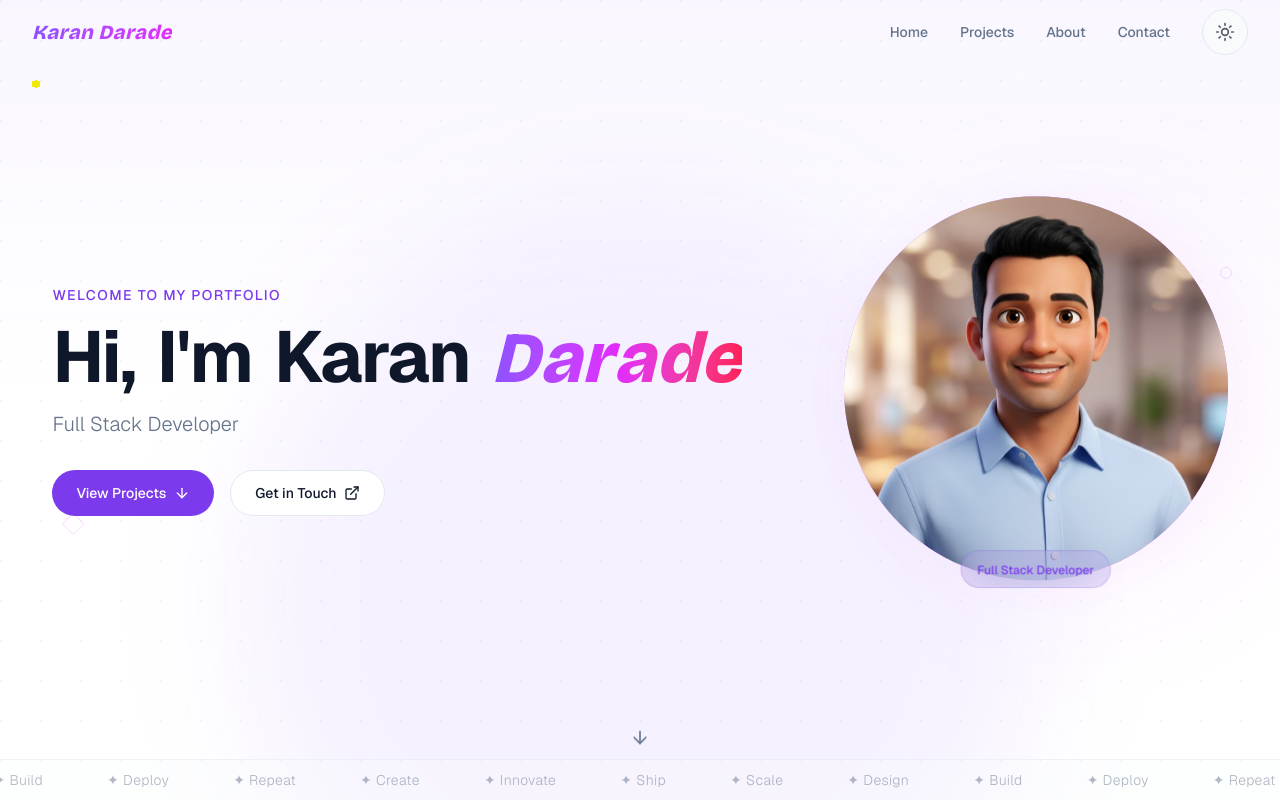
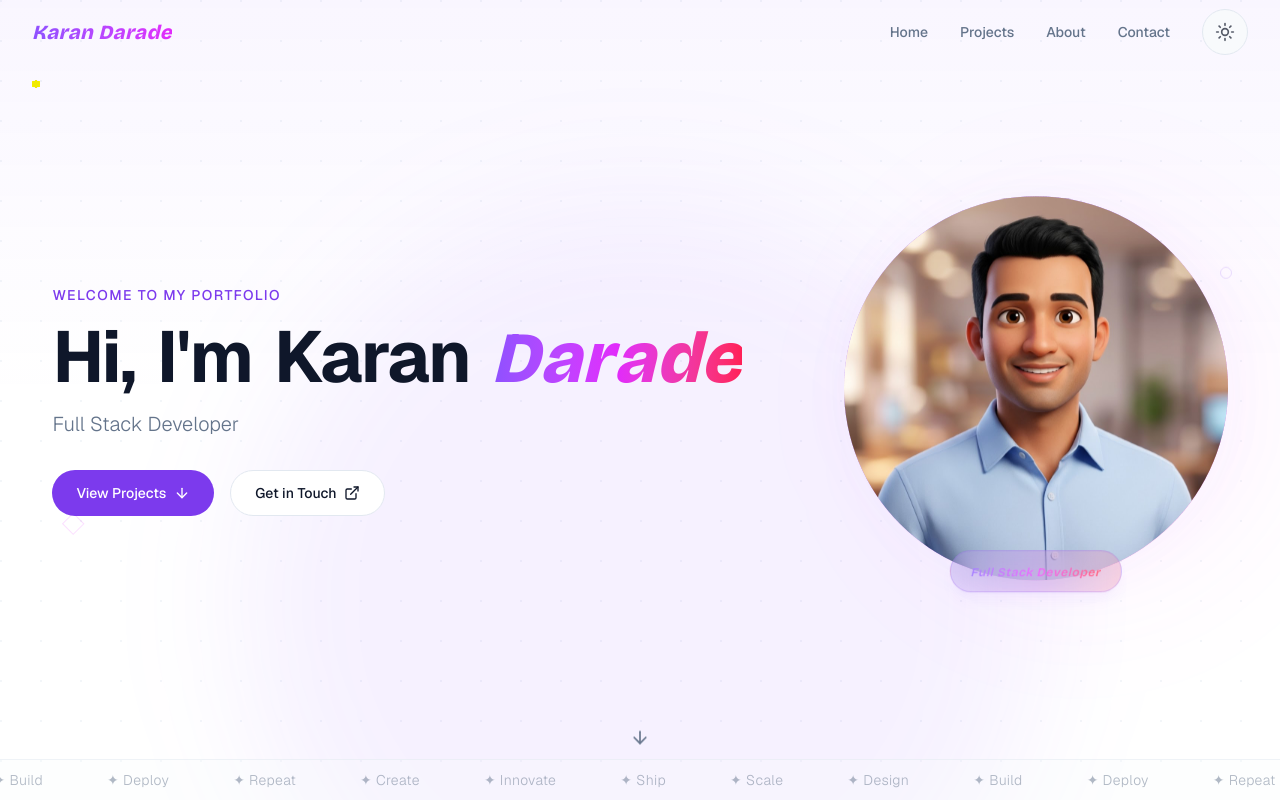
Before and after one commit to KaranDarade/Karan-Darade-Portfolio, a Next.js app: page / in a window 1280 px wide. Shown: the top 800 px of the page. Built offline with nearby package versions, Linux system fonts and the light colour scheme.

Commit message:
Redesign badge under avatar with gradient text and matching glass pill

```diff
--- a/src/components/sections/Hero.tsx
+++ b/src/components/sections/Hero.tsx
@@ -154,8 +154,10 @@ export default function Hero() {
                 />
               </div>
             </div>
-            <div className="absolute -bottom-2 left-1/2 -translate-x-1/2 bg-primary/10 backdrop-blur-xl rounded-full px-4 py-1.5 border border-primary/20">
-              <span className="text-xs font-medium text-primary">Full Stack Developer</span>
+            <div className="absolute -bottom-3 left-1/2 -translate-x-1/2 bg-gradient-to-r from-violet-500/15 via-fuchsia-500/15 to-rose-500/15 backdrop-blur-xl rounded-full px-4 sm:px-5 py-1.5 sm:py-2 border border-primary/20 shadow-lg shadow-primary/5">
+              <span className="font-[family-name:var(--font-display)] text-[10px] sm:text-xs font-semibold tracking-wider bg-gradient-to-r from-violet-400 via-fuchsia-400 to-rose-400 bg-clip-text text-transparent italic">
+                Full Stack Developer
+              </span>
             </div>
           </div>
         </motion.div>
```
